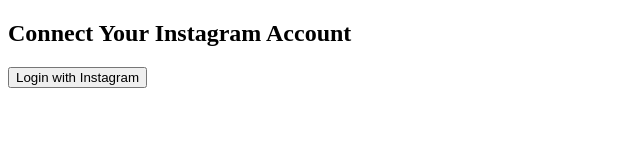
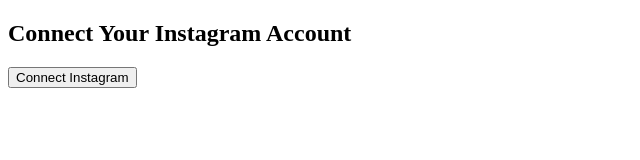
Before and after one commit to surya9634/Instagram-automation-render, a website: page public/index.html in a window 1280 px wide. Shown: the full height of the page, 0-640 px from the left. Drawn offline with Linux system fonts and the light colour scheme.

Commit message:
Update index.html

```diff
--- a/public/index.html
+++ b/public/index.html
@@ -1,12 +1,16 @@
 <!DOCTYPE html>
 <html>
 <head>
-  <title>Connect Instagram</title>
+  <title>Instagram Automation Connect</title>
 </head>
 <body>
   <h2>Connect Your Instagram Account</h2>
-  <a href="https://www.instagram.com/oauth/authorize?force_reauth=true&client_id=1477959410285896&redirect_uri=https://instagram-automation-render.onrender.com/auth/callback&response_type=code&scope=instagram_business_basic%2Cinstagram_business_manage_messages%2Cinstagram_business_manage_comments%2Cinstagram_business_content_publish%2Cinstagram_business_manage_insights">
-    <button>Login with Instagram</button>
+  <a href="https://www.instagram.com/oauth/authorize?force_reauth=true
+    &client_id=1477959410285896
+    &redirect_uri=https://instagram-automation-render.onrender.com/auth/callback
+    &response_type=code
+    &scope=instagram_business_basic,instagram_business_manage_messages,instagram_business_manage_comments,instagram_business_content_publish,instagram_business_manage_insights,pages_show_list,pages_manage_metadata,pages_messaging">
+    <button>Connect Instagram</button>
   </a>
 </body>
 </html>
```
